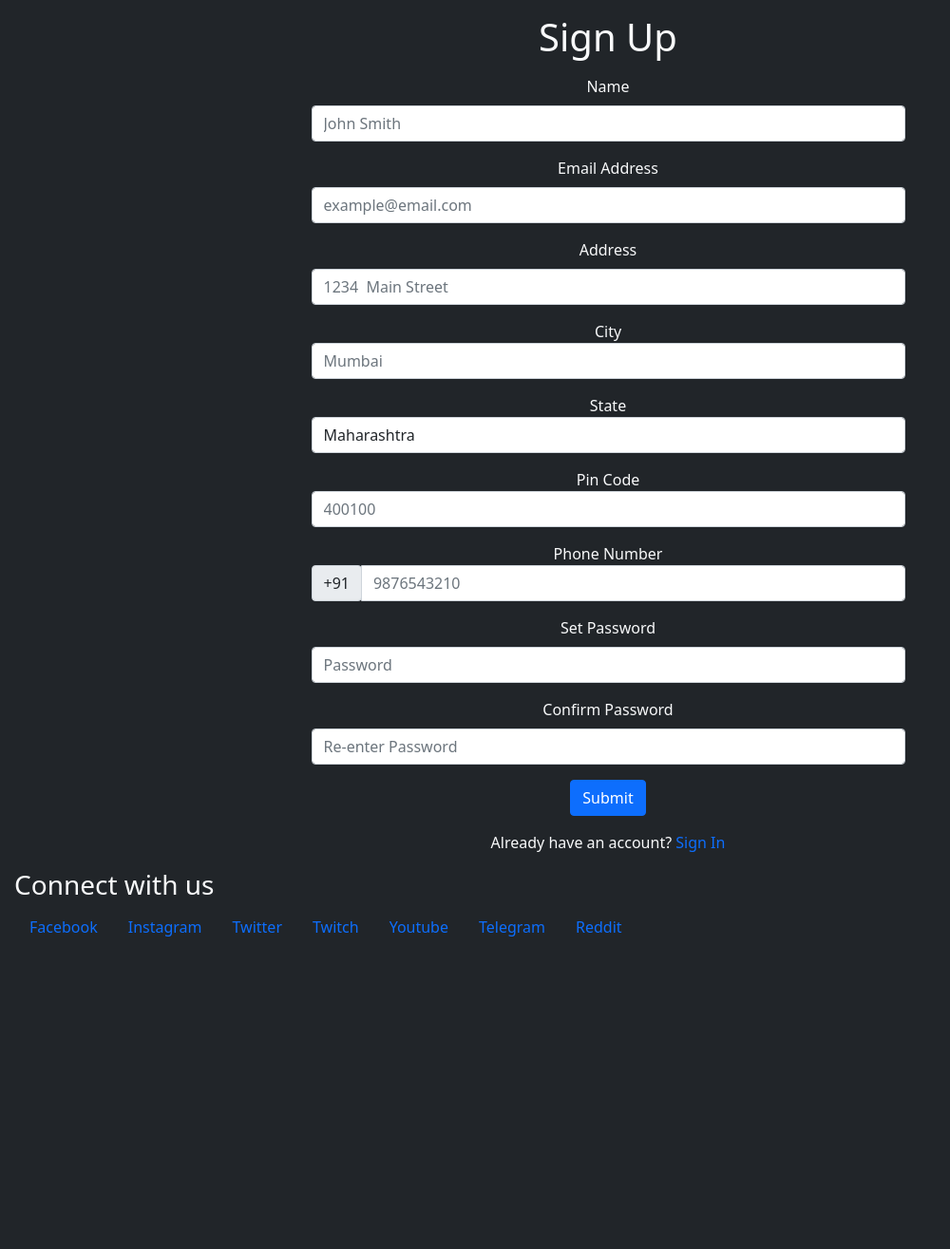
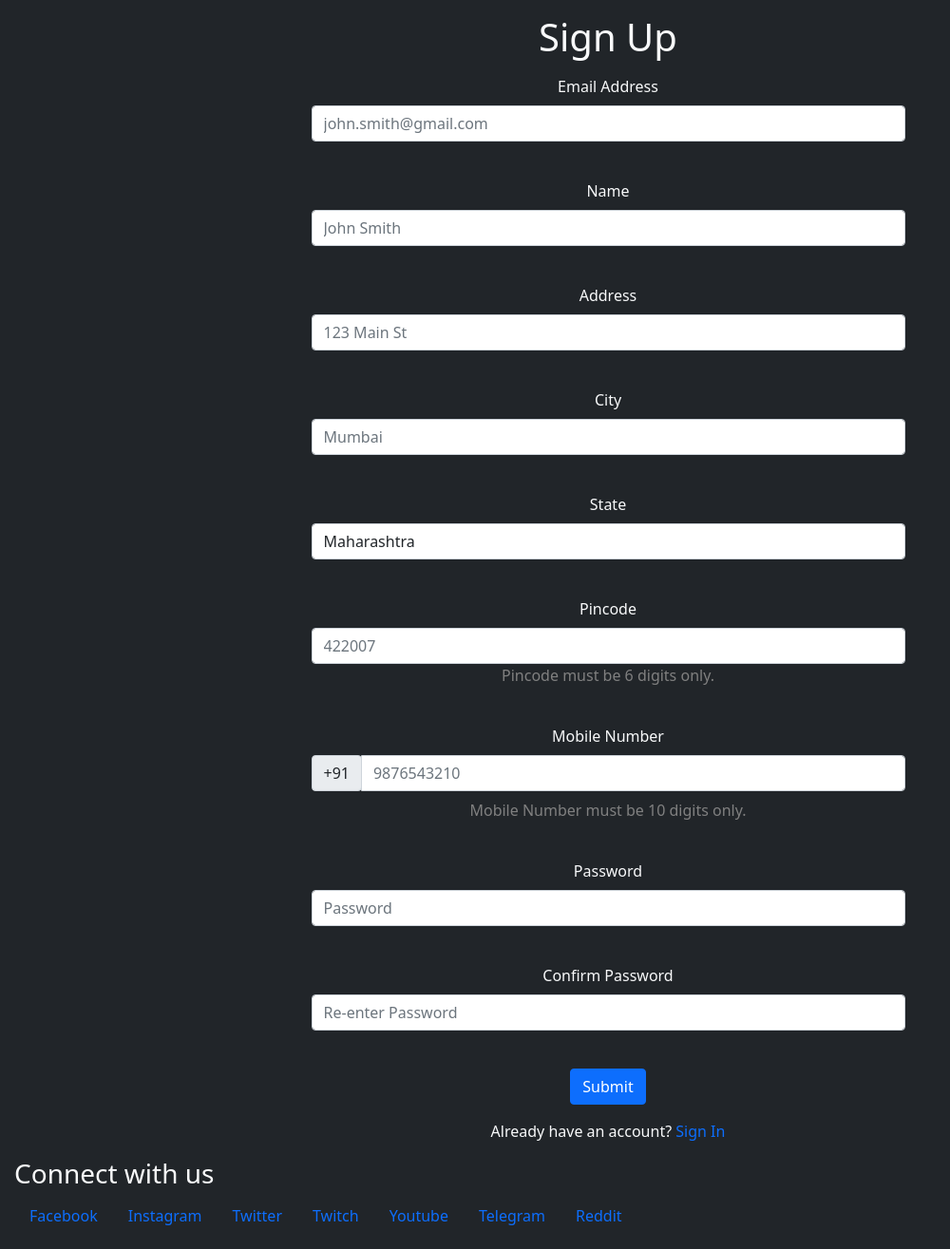
Before and after one commit to RevTpark/wp_imdb_clone, a Flask app: page /register in a window 1280 px wide. Shown: the part 67-1382 px from the top of the page at 95% size, without its empty margins (0-1000 px from the left). Before the commit the page ends 1053 px from the top, so only its background shows below. Run offline with Flask 2, Linux system fonts and the light colour scheme; some libraries are stand-ins or nearby versions.

Commit message:
everything works

```diff
--- a/app.py
+++ b/app.py
@@ -3,6 +3,7 @@ from flask_sqlalchemy import SQLAlchemy
 import razorpay
 from decouple import config
 from utils import fetch_api, login_required
+
 
 app = Flask(__name__)
 app.config["SQLALCHEMY_DATABASE_URI"] = config("SQLALCHEMY_DATABASE_URI")
@@ -10,6 +11,7 @@ app.config["SECRET_KEY"] = config("SECRET_KEY")
 db = SQLAlchemy(app)
 
 from models import User, Movie, Order
+from forms import LoginForm, RegisterUserForm
 
 @app.route("/")
 def home():
@@ -31,16 +33,15 @@ def search_movies():
 
 @app.route("/login", methods=["GET", "POST"])
 def sign_in():
-    if request.method == "POST":
-        email = request.form.get("email")
-        password = request.form.get("password")
-
-        user = User.query.filter_by(email=email).first()
-        if user and user.check_password(password):
+    form = LoginForm()
+    if form.validate_on_submit():
+        user = User.query.filter_by(email=form.email.data).first()
+        if user and user.check_password(form.password.data):
             session["user_id"] = user.id
-
+            flash("Logged In Successfully!", "success")
             return redirect(url_for("home"))
-    return render_template("signIn.html")
+        flash("Incorrect credentials provided.", "error")
+    return render_template("signIn.html", form=form)
 
 
 @app.route("/logout")
@@ -48,36 +49,29 @@ def sign_in():
 def sign_out():
     if session.get("user_id"):
         session.pop("user_id")
+        flash("Logged Out Successfully!", "success")
     return redirect(url_for("home"))
 
 
 @app.route("/register", methods=["GET", "POST"])
 def sign_up():
-    if request.method == "POST":
-        name = request.form.get("name")
-        email = request.form.get("email")
-        address = request.form.get("address")
-        city = request.form.get("city")
-        state = request.form.get("state")
-        pin_code = request.form.get("pin-code")
-        phone_number = request.form.get("number")
-        password1 = request.form.get("password1")
-        password2 = request.form.get("password2")
-
+    form = RegisterUserForm()
+    if form.validate_on_submit():
         new_user = User(
-            name=name,
-            email=email,
-            address=address,
-            city=city,
-            state=state,
-            pin_code=pin_code,
-            phone_number=phone_number,
+            name=form.name.data,
+            email=form.email.data,
+            address=form.address.data,
+            city=form.city.data,
+            state=form.state.data,
+            pin_code=form.pin_code.data,
+            phone_number=form.phone_number.data,
         )
-        new_user.set_password(password1)
+        new_user.set_password(form.password.data)
         db.session.add(new_user)
         db.session.commit()
-
-    return render_template("signUp.html")
+        flash("Registered Successfully!", "success")
+        return redirect(url_for("home"))
+    return render_template("signUp.html", form=form)
 
 
 @app.route("/movies/<movie_id>")
@@ -96,7 +90,6 @@ def movie_details(movie_id):
 @login_required
 def watchlist():
     movies = Movie.query.filter_by(user_id=session['user_id']).all()
-
     return render_template("watchlist.html", movies=movies, enumerate=enumerate)
 
 
@@ -155,14 +148,16 @@ def pay_verify():
         )
         db.session.add(new_order)
         db.session.commit()
+        flash("Product Purchase Successful!", "success")
         return redirect(url_for("watchlist"))
-
+    flash("Payment could not be verified", "error")
     return redirect(url_for("home"))
 
 
 @app.route("/pay/failure")
 @login_required
 def pay_failure():
+    flash("There was some error in payment gateway.", "error")
     return render_template("home.html")
 
 
--- a/forms.py
+++ b/forms.py
@@ -1 +1,30 @@
+from wsgiref.validate import validator
+from xml.dom import ValidationErr
 from flask_wtf import FlaskForm
+from wtforms import StringField, SelectField, PasswordField
+from wtforms.validators import InputRequired, Email, Length, Regexp, EqualTo, ValidationError
+from models import User
+
+class RegisterUserForm(FlaskForm):
+    email = StringField(label='Email Address',validators=[InputRequired(), Email(message="Enter a valid email"),Length(max=255)], render_kw={"placeholder": "john.smith@gmail.com"})
+    name = StringField(label='Name', validators=[InputRequired(),Length(max=200)], render_kw={"placeholder": "John Smith"})
+    address = StringField(label='Address', validators=[InputRequired()], render_kw={"placeholder": "123 Main St"})
+    city = StringField(label='City', validators=[InputRequired(),Length(max=100)], render_kw={"placeholder": "Mumbai"})
+    state = SelectField(label='State',choices=["Maharashtra", "Goa", "Kerela"], validators=[InputRequired()])
+    pin_code = StringField(label='Pincode', validators=[InputRequired(), Regexp('^\d{6}$', message="Pincode must be 6 digits only.")], description="Pincode must be 6 digits only.", render_kw={"placeholder": "422007"})
+    phone_number = StringField(label='Mobile Number', validators=[InputRequired(), Regexp('^\d{10}$', message="Mobile Number must be 10 digits only.")], description="Mobile Number must be 10 digits only.", render_kw={"placeholder": "9876543210"})
+    password = PasswordField('Password', validators=[InputRequired(), Length(max=255), Regexp('^(?=.*[a-z])(?=.*[A-Z])(?=.*\d)(?=.*[@$!%*?&])[A-Za-z\d@$!%*?&]{8,}$', message='There must be at minumum 8 characters, at least one uppercase and one lowercase letter, one digit and one special character from @$!%*?&')], render_kw={"placeholder": "Password"})
+    confirm_password = PasswordField('Confirm Password', validators=[InputRequired(), Length(max=255), EqualTo('password', message='Password must match')], render_kw={"placeholder": "Re-enter Password"})
+
+    def validate_email(self, field):
+        if User.query.filter_by(email=field.data).first():
+            raise ValidationError("User with this email already exists")
+
+
+class LoginForm(FlaskForm):
+    email = StringField(label='Email Address',validators=[InputRequired(), Email(message="Enter a valid email"),Length(max=255)], render_kw={"placeholder": "john.smith@gmail.com"})
+    password = PasswordField('Password', validators=[InputRequired(), Length(max=255)], render_kw={"placeholder": "Password"})
+
+    def validate_email(self, field):
+        if not User.query.filter_by(email=field.data).first():
+            raise ValidationError("Email does not match our records.")
--- a/static/css/styles.css
+++ b/static/css/styles.css
@@ -202,3 +202,8 @@ body{
     background-color: rgba(255, 0, 0, 0.363);
     border: 2px solid red;
 }
+
+.flash-message-success{
+    background-color: rgba(0, 128, 0, 0.365);
+    border: 2px solid green;
+}
--- a/templates/buyMovie.html
+++ b/templates/buyMovie.html
@@ -26,7 +26,7 @@
                     {{ movie['Plot'] }}
                 </div>
                 <div class="mt-3">
-                    Price ₹{{ details['payment']['amount'] }}
+                    Price ₹{{ details['payment']['amount']/100 }}
                 </div>
             </div>
         </div>
--- a/templates/signUp.html
+++ b/templates/signUp.html
@@ -3,63 +3,40 @@
 {% block title %}Sign Up{% endblock %}
 
 {% block content %}
+
     <div class="text-light text-center">
-        <h1 class="mb-3">Sign Up</h1>
+        <h1 class="mb-3 mt-2">Sign Up</h1>
         <form class="mb-3" method="POST" action="{{ url_for('sign_up')}}">
-            <div class="form-group mb-3 name-field">
-                <label for="exampleInputName1" class="mb-2">Name</label>
-                <input type="text" class="form-control" id="name" aria-describedby="emailHelp" placeholder="John Smith" name="name">
-                <p id="name-error" class="text-warning"></p>
-            </div>
-            <div class="form-group mb-3 email-field">
-                <label for="exampleInputEmail1" class="mb-2">Email Address</label>
-                <input type="email" class="form-control" id="email" aria-describedby="emailHelp" placeholder="example@email.com" name="email">
-                <p id="email-error" class="text-warning"></p>
-            </div>
-            <div class="form-group mb-3 address-field">
-                <label for="exampleInputAddress" class="mb-2">Address</label>
-                <input type="text" class="form-control" id="address" aria-describedby="addressHelp" placeholder="1234  Main Street" name="address">
-                <p id="address-error" class="text-warning"></p>
-            </div>
-            <div class="form-group mb-3 city-field">
-                <label for="inputCity">City</label>
-                <input type="text" class="form-control" id="city" aria-describedby="cityHelp" placeholder="Mumbai" name="city">
-                <p id="city-error" class="text-warning"></p>
-            </div>
-            <div class="form-group mb-3 state-field">
-                <label for="inputState">State</label>
-                <select id="inputState" class="form-control" name="state">
-                <option value="Maharashtra" selected>Maharashtra</option>
-                <option value="Goa">Goa</option>
-                <option value="Kerela">Kerela</option>
-                </select>
-            </div>
-            <div class="form-group mb-3 city-field">
-                <label for="inputPinCode">Pin Code</label>
-                <input type="number" class="form-control" id="pin-code" aria-describedby="pinHelp" placeholder="400100" name="pin-code">
-                <p id="pin-code-error" class="text-warning"></p>
-            </div>
-            <div class="form-group mb-3 phone-field">
-                <label for="inputNumber">Phone Number</label>
-                <div class="input-group mb-2">
-                    <div class="input-group-prepend">
-                      <div class="input-group-text">+91</div>
+            {{form.hidden_tag()}}
+            {% for field in form %}
+                {% if field.id != 'csrf_token' %}
+                    <div class="from-group mb-3 name-field">
+                        <label class="mb-2">{{ field.label }}</label>
+                        <br>
+                        {% if field.id == 'phone_number' %}
+                        <div class="input-group mb-2">
+                            <div class="input-group-prepend">
+                              <div class="input-group-text">+91</div>
+                            </div>
+                            {{field(class="form-control")}}
+                        </div>
+                        {% else %}
+                            {{field(class="form-control")}}
+                        {% endif %}
+
+
+                        {% if field.description and not field.errors %}
+                            <div style="color: grey;"> {{ field.description }}</div>
+                        {% endif %}
+
+                        {% for error in field.errors %}
+                            <div class="text-warning">{{ error }}</div>
+                        {% endfor %}
+                        <br>
                     </div>
-                    <input type="number" class="form-control" id="number" aria-describedby="numberHelp" placeholder="9876543210" name="number">
-                </div>
-                <p id="number-error" class="text-warning"></p>
-            </div>
-            <div class="form-group mb-3 password-field">
-                <label for="exampleInputPassword1" class="mb-2">Set Password</label>
-                <input type="password" class="form-control" id="password1" placeholder="Password" name="password1">
-                <p id="password1-error" class="text-warning"></p>
-            </div>
-            <div class="form-group mb-3 password-field">
-                <label for="exampleInputPassword2" class="mb-2">Confirm Password</label>
-                <input type="password" class="form-control" id="password2" placeholder="Re-enter Password" name="password2">
-                <p id="password2-error" class="text-warning"></p>
-            </div>
-            <input type="submit" class="btn btn-primary" onclick="validateSignUp()">
+                {% endif %}
+            {% endfor %}
+            <input type="submit" class="btn btn-primary">
         </form>
         <p>Already have an account? <a href="{{ url_for('sign_in')}}" style="text-decoration: none;">Sign In</a></p>
     </div>
--- a/utils.py
+++ b/utils.py
@@ -12,7 +12,7 @@ def login_required(f):
     @wraps(f)
     def wrap(*args, **kwargs):
         if not session.get("user_id", False):
-            flash("User Login required for access.")
+            flash("User Login required for access.", "error")
             return redirect(url_for("home"))
         else:
             return f(*args, **kwargs)
```
Also changed, not shown: templates/signIn.html (+20 -11 lines), database.db.
